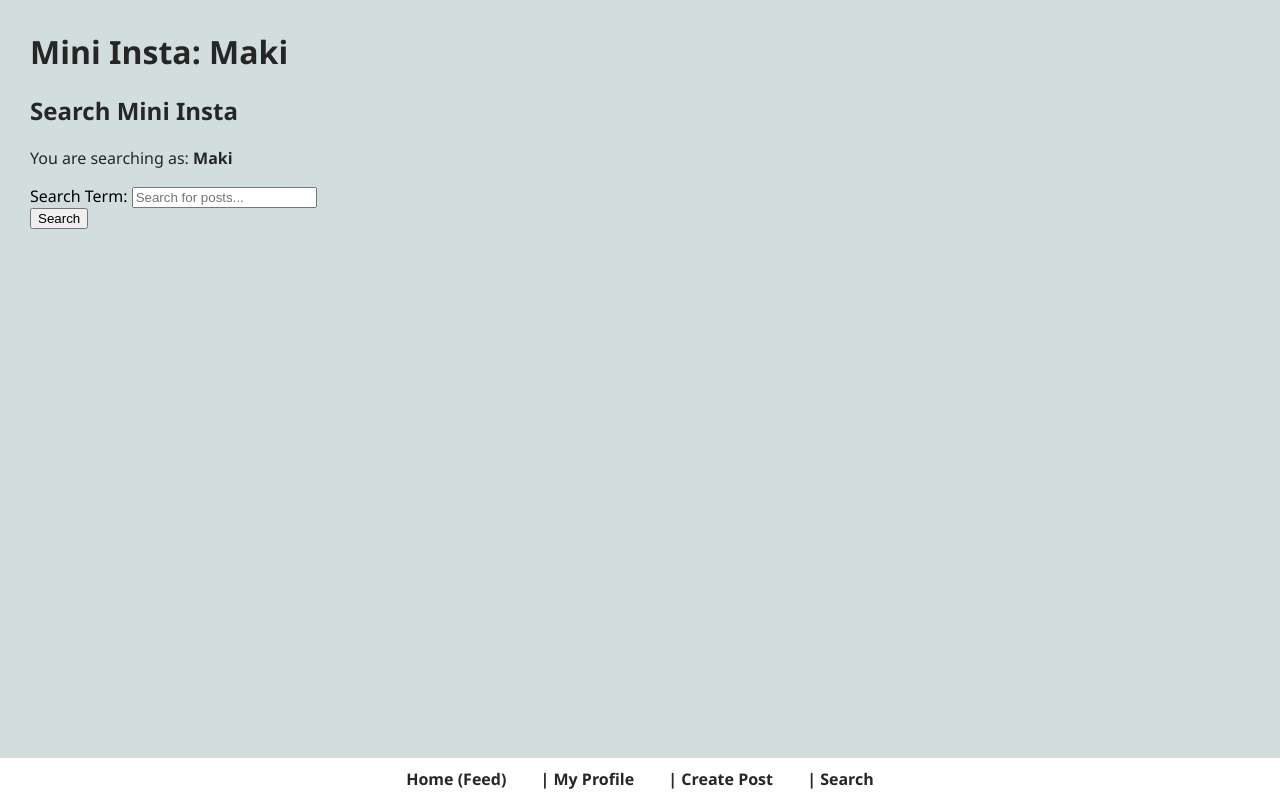
After one commit to Victor-Liu-BU/cs412, a Django app: page /mini_insta/profile/1/search in a window 1280 px wide. The commit adds this page. Run offline with Django 5.2, Linux system fonts and the light colour scheme; data comes from the database, SQL or seed files in the repository; both versions use the stored data as it was after the commit.

Commit message:
finished task 3

```diff
--- a/mini_insta/models.py
+++ b/mini_insta/models.py
@@ -148,4 +148,4 @@ class Like(models.Model):
 
     def __str__(self):
         '''return a string representation of this model instance'''
-        return f'Liked by {self.profile.display_name} and {self.post.get_likes().count()} others'
+        return f'Liked by {self.profile.display_name} and {self.post.get_likes().count()-1} others'
--- a/mini_insta/templates/mini_insta/base.html
+++ b/mini_insta/templates/mini_insta/base.html
@@ -15,7 +15,7 @@
             <!--If condition to determine what header is displayed. If in profile, it will display profile username, if in post, display profile,
             else display show all profiles-->
             {% if profile %}
-            <h1>Mini Insta: {{profile.display_name}}</h1>
+            <h1>Mini Insta: {{profile.username}}</h1>
             {% elif post %}
             <h1>Mini Insta: {{post.profile}}</h1>
             {% else %}
@@ -34,8 +34,9 @@
                     {% if profile %}
                         <!-- If a profile is in context, link to their feed and profile page -->
                         <a href="{% url 'show_feed' profile.pk %}">Home (Feed)</a>
-                        <a href="{% url 'show_profile' profile.pk %}">| My Profile</a>
-                        <a href="{% url 'create_post' profile.pk %}">| Create Post</a>
+                        <a href="{% url 'show_profile' profile.pk %}"> | My Profile</a>
+                        <a href="{% url 'create_post' profile.pk %}"> | Create Post</a>
+                        <a href="{% url 'search' profile.pk %}"> | Search</a>
                     {% else %}
                         <!-- Default link if no specific profile is in context -->
                         <a href="{% url 'show_all_profiles' %}">Home (All Profiles)</a>
--- /dev/null
+++ b/mini_insta/templates/mini_insta/search.html
@@ -0,0 +1,23 @@
+<!-- mini_insta/templates/mini_insta/search.html -->
+<!-- Ting Shing Liu, 10/17/25 -->
+<!-- Search Page template for the mini insta webpage -->
+
+{% extends 'mini_insta/base.html' %}
+{% block content %}
+
+<main class="container">
+    <h2>Search Mini Insta</h2>
+    <p>You are searching as: <strong>{{ profile.username }}</strong></p>
+
+    <form class="form" method="GET" action="{% url 'search' profile.pk %}">
+        {% csrf_token %}
+        <div class="form-group">
+            <label for="id_query">Search Term:</label>
+            <input type="text" name="query" placeholder="Search for posts...">
+        </div>
+
+        <button type="submit">Search</button>
+    </form>
+</main>
+
+{% endblock %}
--- a/mini_insta/templates/mini_insta/show_feed.html
+++ b/mini_insta/templates/mini_insta/show_feed.html
@@ -28,6 +28,8 @@
             <div class="post-content">
                 {% if post.get_likes %}
                     <p class="likes-info">{{ post.get_likes.first }}</p>
+                {% else %}
+                    <p>This Post has no Likes</p>
                 {% endif %}
 
                 <p><strong>{{ post.profile.username }}</strong> {{ post.caption }}</p>
@@ -37,6 +39,7 @@
                         <p><strong>{{ comment.profile.username }}</strong> {{ comment.text }}</p>
                     {% empty %}
                         <!-- This post has no comments. -->
+                        <p>No Comments</p>
                     {% endfor %}
                 </div>
                 <p class="post-timestamp">{{ post.timestamp|date:"F j, Y" }}</p>
--- a/mini_insta/templates/mini_insta/show_followers.html
+++ b/mini_insta/templates/mini_insta/show_followers.html
@@ -5,14 +5,14 @@
 {% extends 'mini_insta/base.html' %}
 {% block content %}
 
-<main>
+<main class="profile-list-container">
     <h2>Followers of {{ profile.display_name }}</h2>
     <div class="profile-list">
         {% for follower in profile.get_followers %}
             <div class="profile-list-item">
                 <a href="{% url 'show_profile' follower.pk %}">
                     <img class="profile-pic-small" src="{{ follower.profile_image_url }}" alt="{{ follower.username }}">
-                    <span>{{ follower.display_name }}</span>
+                    <strong>{{ follower.display_name }}</strong>
                 </a>
             </div>
         {% empty %}
--- a/mini_insta/templates/mini_insta/show_following.html
+++ b/mini_insta/templates/mini_insta/show_following.html
@@ -5,7 +5,7 @@
 {% extends 'mini_insta/base.html' %}
 {% block content %}
 
-<main>
+<main class="profile-list-container">
     <h2>{{ profile.display_name }} is Following</h2>
     <div class="profile-list">
         {% for followed in profile.get_following %}
--- a/mini_insta/urls.py
+++ b/mini_insta/urls.py
@@ -18,4 +18,5 @@ urlpatterns = [
     path('profile/<int:pk>/followers', ShowFollowersDetailView.as_view(), name='show_followers'), # Path to the followers page
     path('profile/<int:pk>/following', ShowFollowingDetailView.as_view(), name='show_following'), # Path to the following page
     path('profile/<int:pk>/feed', PostFeedListView.as_view(), name='show_feed'), # Path to the feed page of profiles followed by the user
+    path('profile/<int:pk>/search', SearchView.as_view(), name='search'), # Path to the search page
 ]
--- a/mini_insta/views.py
+++ b/mini_insta/views.py
@@ -6,6 +6,7 @@ from django.views.generic import ListView, DetailView, CreateView, UpdateView, D
 from .models import Profile, Post, Photo
 from .forms import CreatePostForm, UpdateProfileForm, UpdatePostForm
 from django.urls import reverse
+from django.db.models import Q
 
 # Create your views here.
 class ProfileListView(ListView):
@@ -149,6 +150,26 @@ class PostFeedListView(ListView):
     template_name = 'mini_insta/show_feed.html'
     context_object_name = 'posts'
 
+    def get_queryset(self):
+        """
+        This method filters and orders the posts for the feed.
+        """
+        # Get the profile primary key from the URL
+        profile_pk = self.kwargs['pk']
+        profile = Profile.objects.get(pk=profile_pk)
+
+        # Get the list of profiles this user is following
+        # (This relies on your Profile.get_following() model method)
+        following_profiles = profile.get_following()
+
+        # Filter posts to only include those from the followed profiles
+        # AND order by timestamp descending (newest first).
+        queryset = Post.objects.filter(
+            profile__in=following_profiles
+        ).order_by('-timestamp')
+
+        return queryset
+
     def get_context_data(self, **kwargs):
         """Add the profile object to the context so we can display
         the profile's username in the template."""
@@ -161,3 +182,56 @@ class PostFeedListView(ListView):
         context['profile'] = Profile.objects.get(pk=profile_pk)
 
         return context
+
+class SearchView(ListView):
+    '''A view to handle searching for posts and profiles'''
+
+    template_name = 'mini_insta/search_results.html'
+    context_object_name = 'posts'
+    def dispatch(self, request, *args, **kwargs):
+        """
+        Overrides the dispatch method.
+        If no 'query' is in the GET request, it shows the search.html form.
+        Otherwise, it proceeds with the ListView's normal flow.
+        """
+        query = self.request.GET.get('query')
+        if not query:
+            # No query submitted, so show the search form
+            profile = Profile.objects.get(pk=self.kwargs['pk'])
+            context = {'profile': profile}
+            return render(request, 'mini_insta/search.html', context)
+
+        # A query is present, so let the ListView handle it
+        return super().dispatch(request, *args, **kwargs)
+
+    def get_queryset(self):
+        """
+        Returns a queryset of Posts matching the search query.
+        A Post matches if the query is in its caption.
+        """
+        query = self.request.GET.get('query')
+        if query:
+            # Search Post captions
+            return Post.objects.filter(caption__icontains=query)
+
+        # Return an empty queryset if no query (though dispatch should prevent this)
+        return Post.objects.none()
+
+    def get_context_data(self, **kwargs):
+        """
+        Adds the search query, the searching profile, and
+        the Profile search results to the context.
+        """
+        # Call the base implementation first to get context (which includes 'posts')
+        context = super().get_context_data(**kwargs)
+
+        query = self.request.GET.get('query')
+        profile_pk = self.kwargs['pk']
+
+        # Add the searching profile to the context
+        context['profile'] = Profile.objects.get(pk=profile_pk)
+
+        # Add the query string to the context
+        context['query'] = query
+
+        return context
```
Also changed, not shown: mini_insta/templates/mini_insta/search_results.html (added, +31 -0 lines), static/styles-mini-insta.css (+46 -0 lines), db.sqlite3, media/250601-TEAM-Members-Twitter-Update-with-YUMA-documents-1.jpeg (added), media/250702-TEAM-Members-Twitter-Update-with-K-documents-1.jpeg (added), media/250922-TEAM-Instagram-Update-Nicholas-Yuma-Taki-documents-1.jpeg (added).
